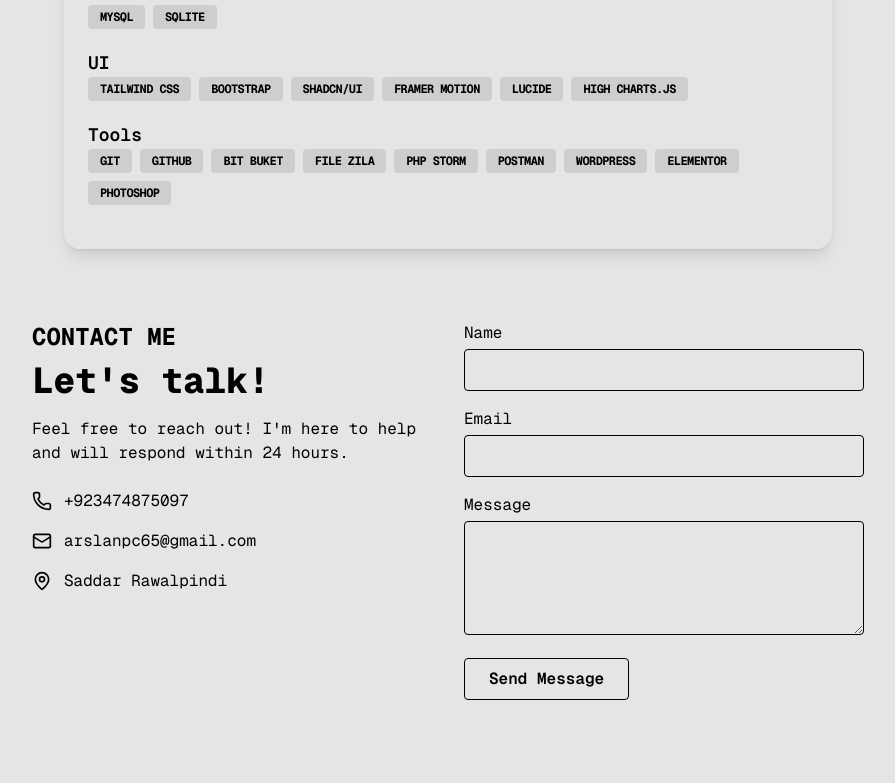
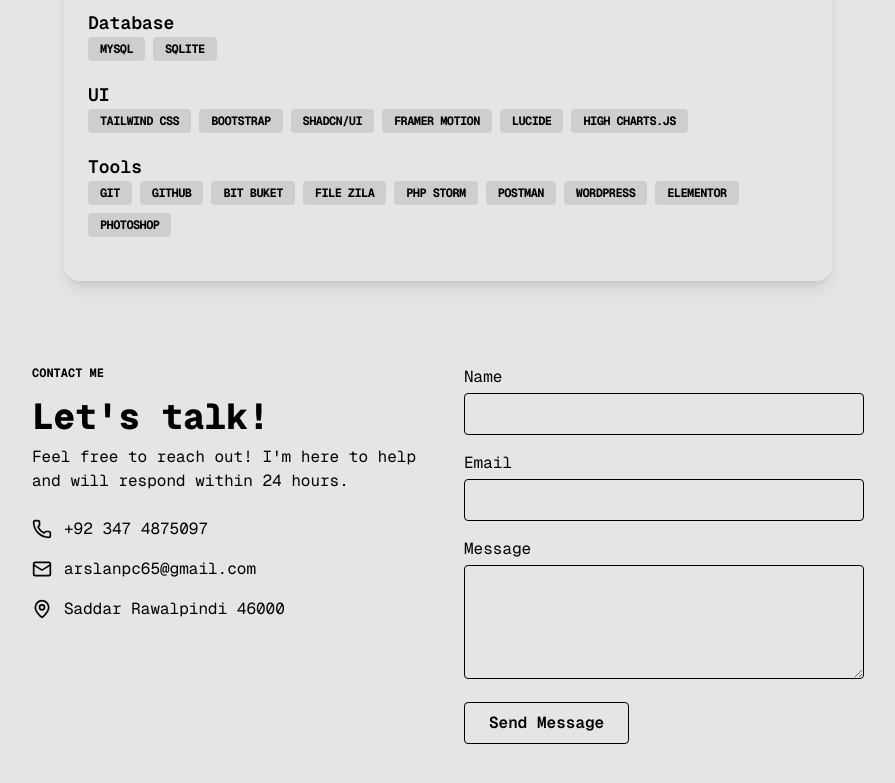
Before and after one commit to arslan433/Ar-Portfolio, a Next.js app: page / in a window 1280 px wide. Shown: the part 1169-1952 px from the top of the page, without its empty margins (192-1087 px from the left). Built offline with nearby package versions, Linux system fonts and the light colour scheme.

Commit message:
links added

```diff
--- a/src/app/api/contact/route.jsx
+++ b/src/app/api/contact/route.jsx
@@ -16,7 +16,7 @@ export async function POST(req) {
     await transporter.sendMail({
       from: email,
       to: process.env.MAIL_USER,
-      subject: `New Contact Form Submission from ${name}`,
+      subject: `Contact Form Submission from ${name}`,
       text: message,
       html: `<p><strong>Name:</strong> ${name}</p>
              <p><strong>Email:</strong> ${email}</p>
--- a/src/components/ContactForm.tsx
+++ b/src/components/ContactForm.tsx
@@ -30,10 +30,10 @@ export default function ContactForm() {
   };
 
   return (
-    <section className="max-w-4xl mx-auto p-8 grid md:grid-cols-2 gap-8 mt-3 rounded-lg shado">
+    <section className="max-w-4xl mx-auto p-8 grid md:grid-cols-2 gap-8 mt-3">
       <div>
-        <h2 className="text-2xl font-bold mb-2">CONTACT ME</h2>
-        <p className="text-4xl font-extrabold mb-4">Let's talk!</p>
+        <h2 className="text-xs  font-bold mb-4">CONTACT ME</h2>
+        <p className="text-4xl font-extrabold mb-2">Let's talk!</p>
         <p className="mb-6">
           Feel free to reach out! I'm here to help and will respond within 24 hours.
         </p>
@@ -41,17 +41,38 @@ export default function ContactForm() {
         <ul className="space-y-4">
   <li className="flex items-center gap-3">
     <Phone className="w-5 h-5" />
-            <span>+923474875097</span>
+    <a
+      href="https://wa.me/923474875097"
+      target="_blank"
+      rel="noopener noreferrer"
+      className="hover:underline"
+    >
+      +92 347 4875097
+    </a>
   </li>
   <li className="flex items-center gap-3">
     <Mail className="w-5 h-5" />
-            <span>arslanpc65@gmail.com</span>
+    <a
+      href="mailto:arslanpc65@gmail.com"
+      className="hover:underline"
+    >
+      arslanpc65@gmail.com
+    </a>
   </li>
   <li className="flex items-center gap-3">
     <MapPin className="w-5 h-5" />
-            <span>Saddar Rawalpindi</span>
+    <a
+      href="https://www.google.com/maps?q=Saddar+Rawalpindi"
+      target="_blank"
+      rel="noopener noreferrer"
+      className="hover:underline"
+    >
+      Saddar Rawalpindi 46000
+    </a>
   </li>
 </ul>
+
+
       </div>
 
       <form onSubmit={handleSubmit} className="space-y-4">
--- a/src/components/Navbar.tsx
+++ b/src/components/Navbar.tsx
@@ -8,7 +8,7 @@ export default function Navbar() {
             <Link id="link" href={'/#about'} className="mx-3 font-semibold p-2 dark:hover:bg-white/10 rounded-md transition-colors">About</Link>
             <Link id="link" href={'/projects'} className="mx-3 font-semibold p-2 dark:hover:bg-white/10 rounded-md transition-colors">Projects</Link>
             <Link id="link" href={'#experience'} className="mx-3 font-semibold p-2 dark:hover:bg-white/10 rounded-md transition-colors ">Experience</Link>
-            <Link id="link" href={'#contact'} className="mx-3 font-semibold p-2  dark:hover:bg-white/10 rounded-md transition-colors">Contact</Link>
+            <Link id="link" href={'/#contact'} className="mx-3 font-semibold p-2  dark:hover:bg-white/10 rounded-md transition-colors">Contact</Link>
             <span id="separator" className="border-l-green text-white/10">|</span>
             <ThemeToggle />
         </div>
@@ -49,19 +49,22 @@ export function DropMenu() {
                                 About
                             </DropdownMenuItem>
                         </Link>
+                        <Link href={'/#tech-stack'}>
                         <DropdownMenuItem>
                             Skills
                             {/* <DropdownMenuShortcut>⇧⌘P</DropdownMenuShortcut> */}
                         </DropdownMenuItem>
+                        </Link>
                         <Link href={'/projects'}>
                             <DropdownMenuItem>
                                 Projects
                             </DropdownMenuItem>
                         </Link>
+                        <Link href={'/#contact'}>
                         <DropdownMenuItem>
                             Contact
-                            {/* <DropdownMenuShortcut>⌘S</DropdownMenuShortcut> */}
                         </DropdownMenuItem>
+                        </Link>
 
                     </DropdownMenuGroup>
                     <DropdownMenuSeparator />
--- a/src/components/Overview.tsx
+++ b/src/components/Overview.tsx
@@ -140,14 +140,14 @@ export default function Overview() {
                 >
                     <h2 className="text-3xl font-bold text-cener mb-3 pt-15">About me</h2>
                     <div className="">
-                        <p className="text-left">I am a passionate full stack developer who loves building web applications that are simple, fast, and user-friendly. I enjoy learning something new every day and improving my skills to create better solutions. Working with a team excites me because I believe in growth through communication, trust, and teamwork. I also believe that every problem has a solution, and with focus and consistency, success can always be achieved.</p>
+                        <p className="text-left mb-15">I am a passionate full stack developer who loves building web applications that are simple, fast, and user-friendly. I enjoy learning something new every day and improving my skills to create better solutions. Working with a team excites me because I believe in growth through communication, trust, and teamwork. I also believe that every problem has a solution, and with focus and consistency, success can always be achieved.</p>
                     </div>
                 </motion.div>
             </section>
-            <section id="tech-stack" className="justify-content-center justify-items-center">
+            <section id="tech-stack" className="justify-content-center justify-items-center pt-">
                 <TechStack/>
             </section>
-            <section className="mt-10">
+            <section className="m-0 pt-10" id="contact">
                 <ContactForm/>
             </section>
         </>
--- a/src/components/TechStack.tsx
+++ b/src/components/TechStack.tsx
@@ -1,6 +1,6 @@
 export default function TechStack() {
   const stack = {
-    Frontend: [ "HTML", "CSS", "Javascript","TypeScript", "React.js", "Next.js", "Vue.js", "Zustand", "Redux",],
+    Frontend: [ "HTML", "CSS", "Javascript","TypeScript", "React.js", "Next.js", "Vue.js", "Zustand", "Redux","Node mailer"],
     Backend: [ "Laravel" ,"PHP", "Firebase",],
     Database: ["MySQL", "SQLite"],
     UI: ["Tailwind CSS","Bootstrap", "shadcn/ui", "Framer Motion", "Lucide", "High Charts.js"],
```
Lines whose indentation alone changed are shown as unchanged.
